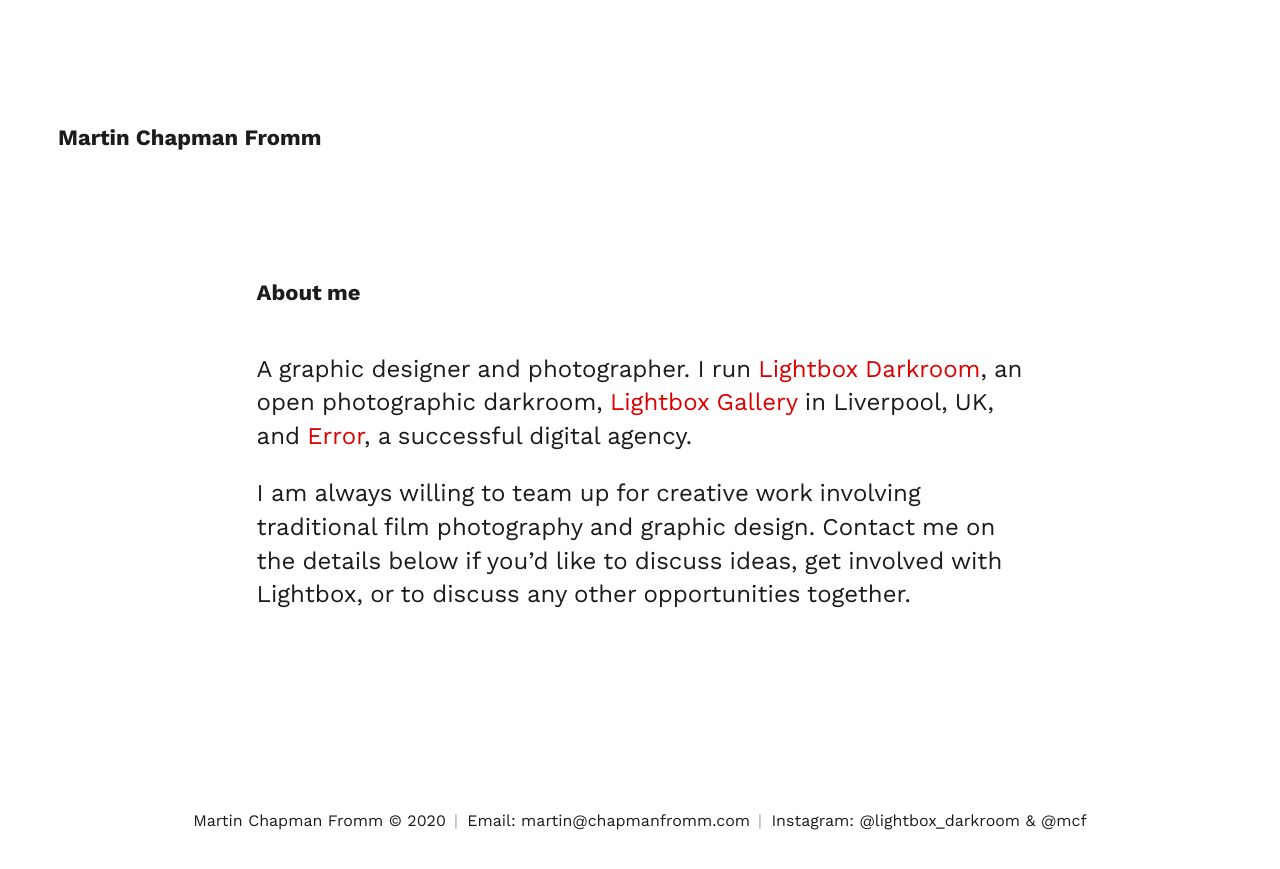
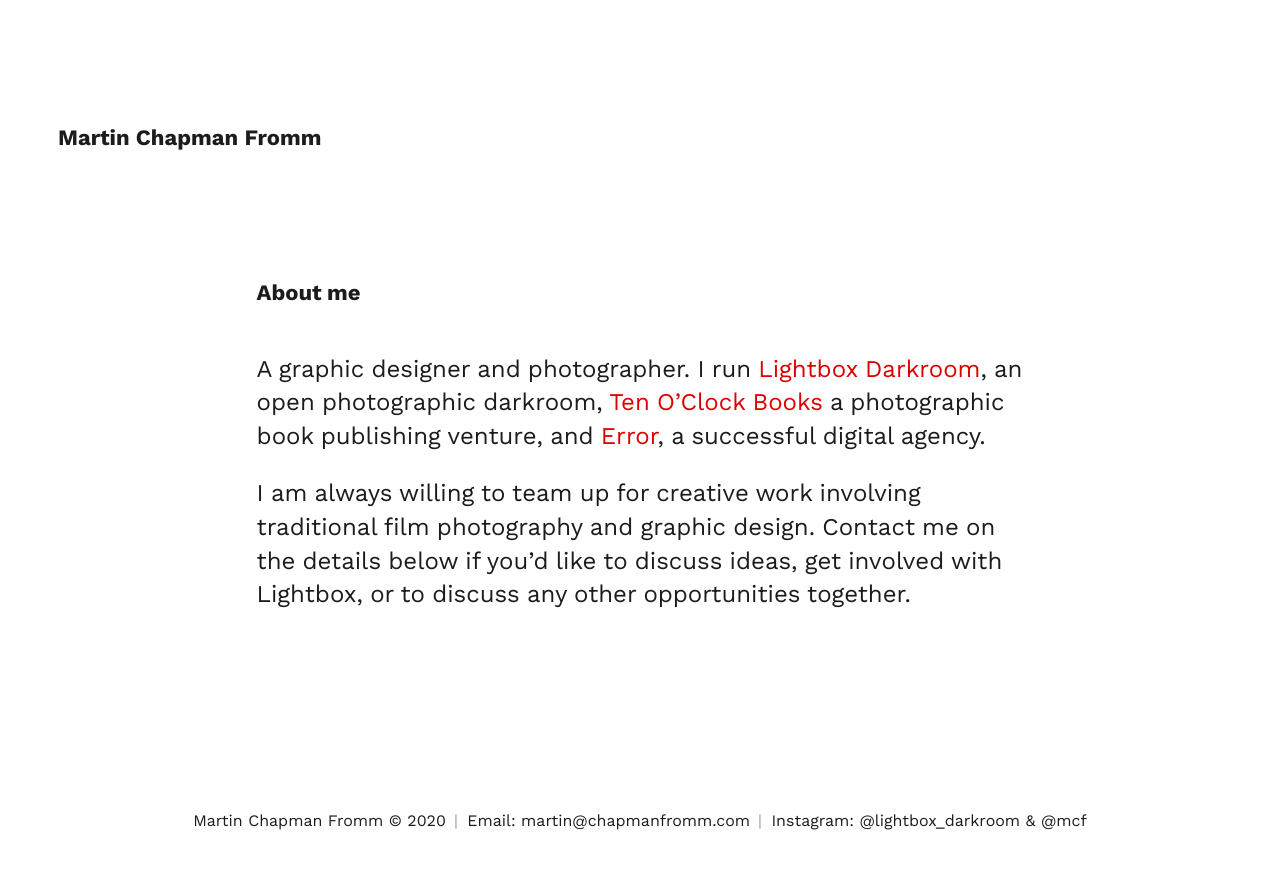
Before and after one commit to martincf/chapmanfromm, a Jekyll site: the page built from index.md, in a window 1280 px wide. Shown: the top 869 px of the page. Built offline with Jekyll 4.4.1, drawn with Linux system fonts in a browser that asks for light colours; our own code applies the rules of GitHub Pages for plain Markdown files.

Commit message:
Text changes

```diff
--- a/index.md
+++ b/index.md
@@ -4,6 +4,6 @@ layout: page
 
 # About me
 
-A graphic designer and photographer. I run [Lightbox Darkroom](http://www.lightbox.photo), an open photographic darkroom, [Lightbox Gallery](http://www.lightbox.photo/gallery) in Liverpool, UK, and [Error](https://www.error.agency), a successful digital agency.
+A graphic designer and photographer. I run [Lightbox Darkroom](http://www.lightbox.photo), an open photographic darkroom, [Ten O'Clock Books](https://www.tenoclockbooks.com) a photographic book publishing venture, and [Error](https://www.error.agency), a successful digital agency.
 
 I am always willing to team up for creative work involving traditional film photography and graphic design. Contact me on the details below if you'd like to discuss ideas, get involved with Lightbox, or to discuss any other opportunities together.
```
Also changed, not shown: 3 other files.
